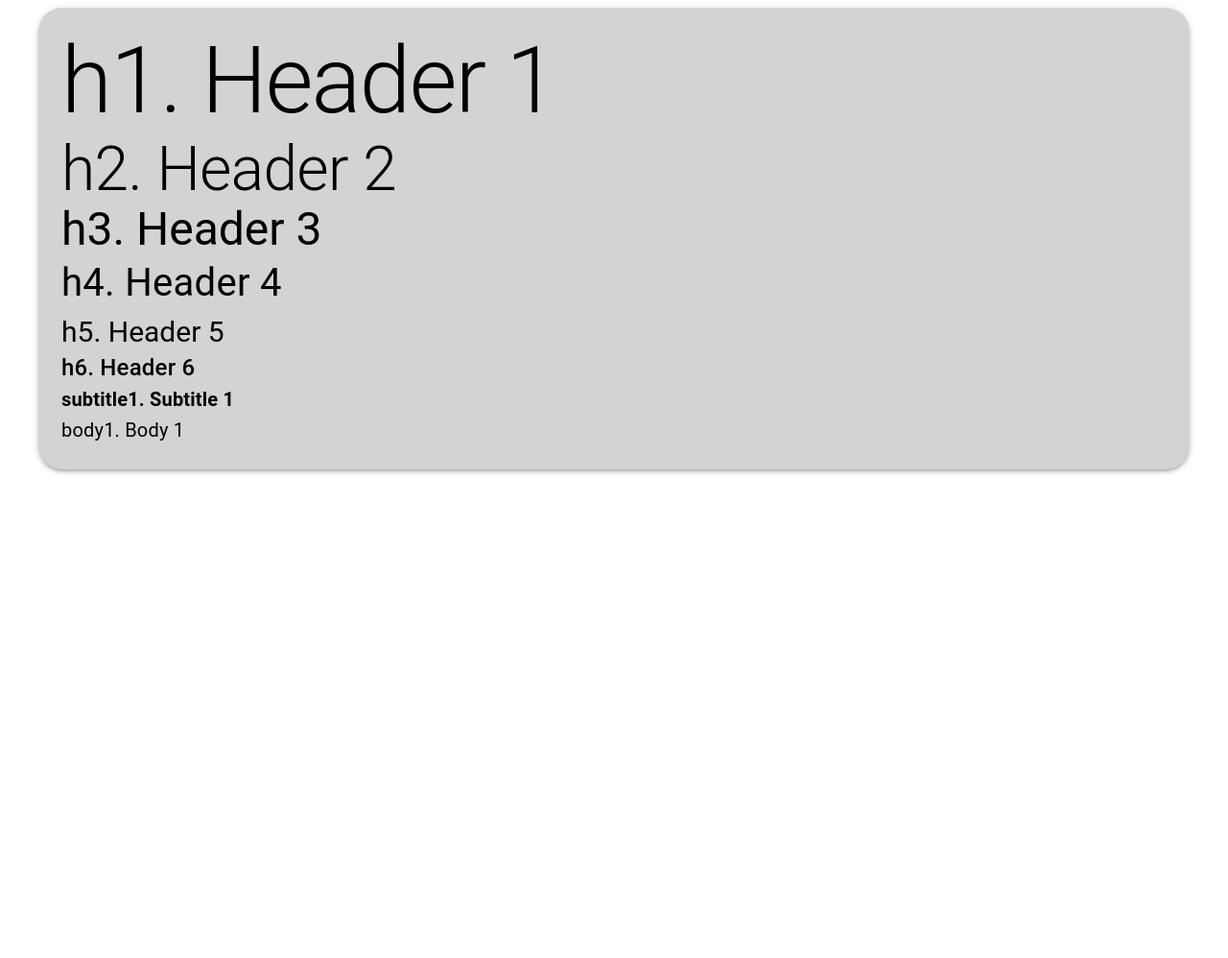
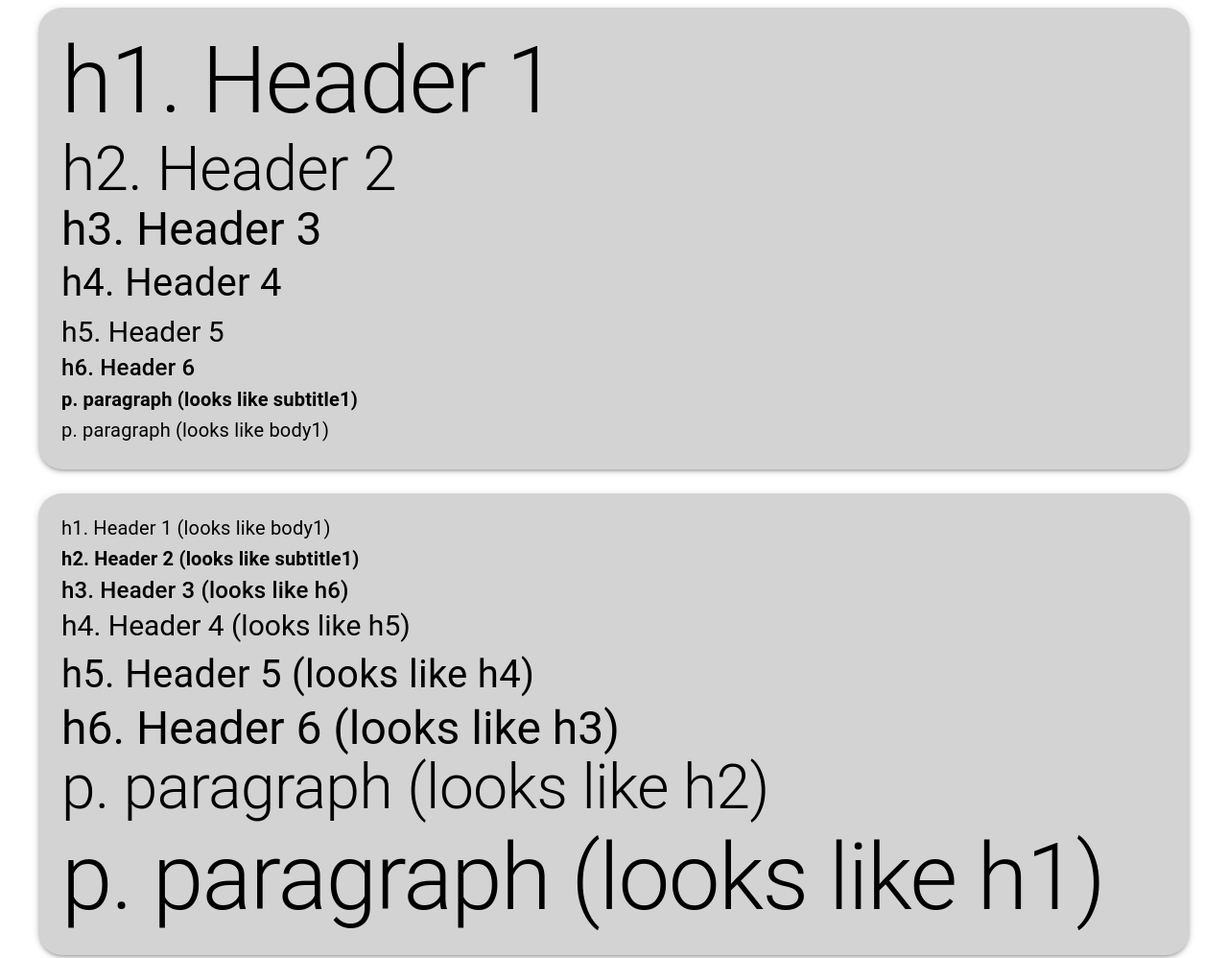
Before and after one commit to russellmacshane/gatsby-typescript-test, a Gatsby site: page /typography in a window 1280 px wide. Shown: the top 998 px of the page at 96% size. Before the commit the page ends 800 px from the top, so only its background shows below. Built offline with nearby package versions, Linux system fonts and the light colour scheme; Gatsby itself is replaced by a stand-in of ours.

Commit message:
Make typography make more sense

```diff
--- a/src/pages/typography.tsx
+++ b/src/pages/typography.tsx
@@ -5,14 +5,25 @@ import { Container, Typography } from "@mui/material";
 const TypographyPage = () => (
   <Basic>
     <Container>
-      <Typography variant="h1">h1. Header 1</Typography>
-      <Typography variant="h2">h2. Header 2</Typography>
-      <Typography variant="h3">h3. Header 3</Typography>
-      <Typography variant="h4">h4. Header 4</Typography>
-      <Typography variant="h5">h5. Header 5</Typography>
-      <Typography variant="h6">h6. Header 6</Typography>
-      <Typography variant="subtitle1">subtitle1. Subtitle 1</Typography>
-      <Typography variant="body1">body1. Body 1</Typography>
+      <Typography variant="h1" component="h1">h1. Header 1</Typography>
+      <Typography variant="h2" component="h2">h2. Header 2</Typography>
+      <Typography variant="h3" component="h3">h3. Header 3</Typography>
+      <Typography variant="h4" component="h4">h4. Header 4</Typography>
+      <Typography variant="h5" component="h5">h5. Header 5</Typography>
+      <Typography variant="h6" component="h5">h6. Header 6</Typography>
+      <Typography variant="subtitle1" component="p">p. paragraph (looks like subtitle1)</Typography>
+      <Typography variant="body1" component="p">p. paragraph (looks like body1)</Typography>
+    </Container>
+
+    <Container>
+      <Typography variant="body1" component="h1">h1. Header 1 (looks like body1)</Typography>
+      <Typography variant="subtitle1" component="h2">h2. Header 2 (looks like subtitle1)</Typography>
+      <Typography variant="h6" component="h3">h3. Header 3 (looks like h6)</Typography>
+      <Typography variant="h5" component="h4">h4. Header 4 (looks like h5)</Typography>
+      <Typography variant="h4" component="h5">h5. Header 5 (looks like h4)</Typography>
+      <Typography variant="h3" component="h6">h6. Header 6 (looks like h3)</Typography>
+      <Typography variant="h2" component="p">p. paragraph (looks like h2)</Typography>
+      <Typography variant="h1" component="p">p. paragraph (looks like h1)</Typography>
     </Container>
   </Basic>
 );
--- a/src/themes/basic.tsx
+++ b/src/themes/basic.tsx
@@ -40,6 +40,7 @@ const theme = createTheme({
           backgroundColor: "lightgray",
           paddingTop: "20px",
           paddingBottom: "25px",
+          marginBottom: "25px",
           borderRadius: "25px",
           boxShadow:
             "0px 3px 3px -2px rgb(0 0 0 / 20%), 0px 3px 4px 0px rgb(0 0 0 / 14%), 0px 1px 8px 0px rgb(0 0 0 / 12%)",
```
